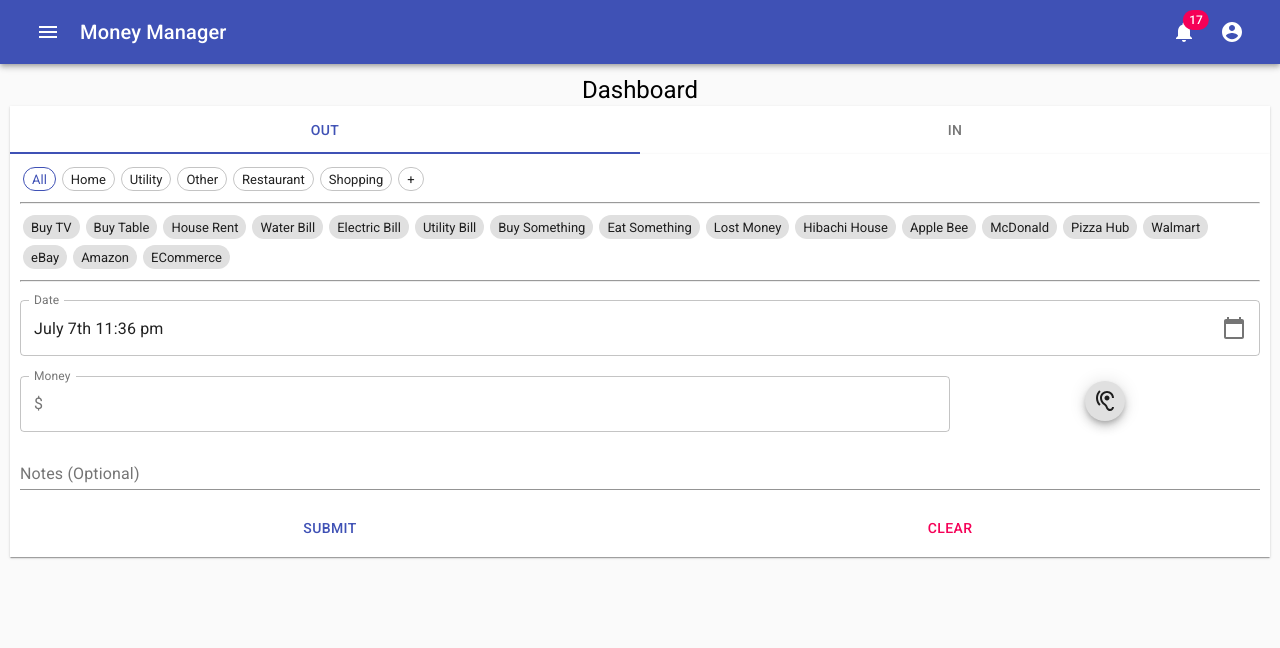
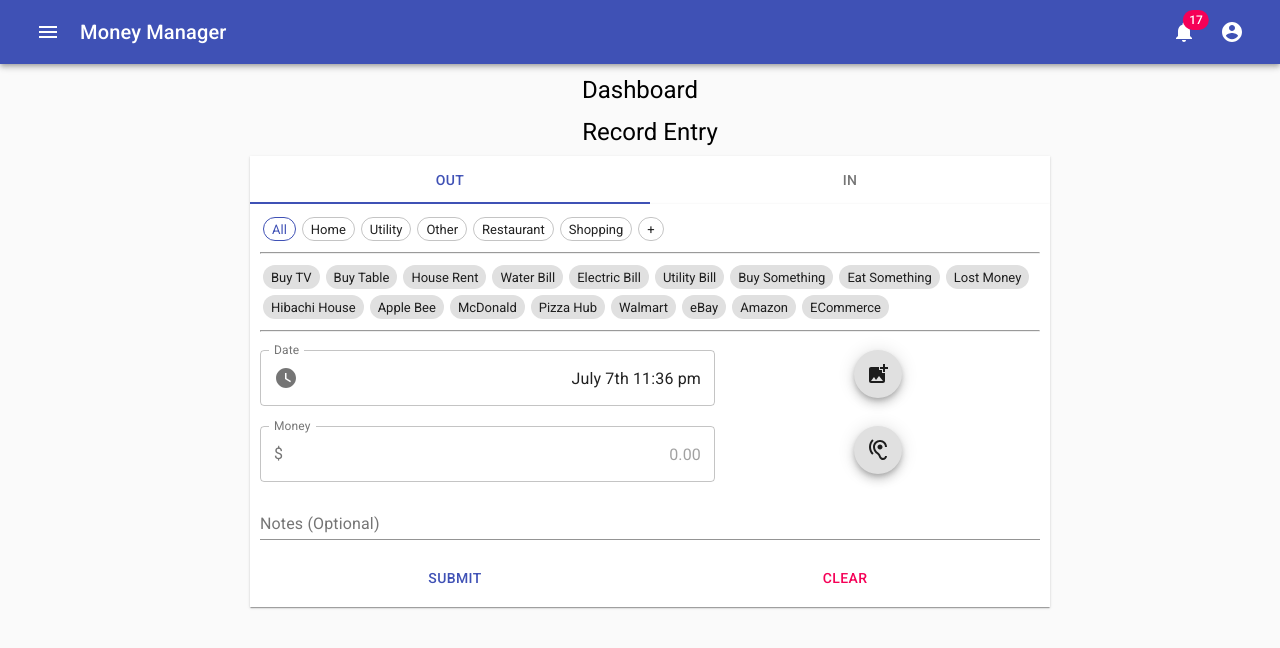
Before and after one commit to wztech0192/money-manager, a React (Create React App) app in the folder client/: page / in a window 1280 px wide. Shown: the top 648 px of the page. Built offline with nearby package versions, Linux system fonts and the light colour scheme.

Commit message:
fix entry form

```diff
--- a/client/src/Components/Entry/EntryForm.jsx
+++ b/client/src/Components/Entry/EntryForm.jsx
@@ -4,42 +4,39 @@ import Tab from '@material-ui/core/Tab';
 import Paper from '@material-ui/core/Paper';
 import Grid from '@material-ui/core/Grid';
 import { withStyles } from '@material-ui/core/styles';
-import Button from '@material-ui/core/Button';
-import TextField from '@material-ui/core/TextField';
-import InputAdornment from '@material-ui/core/InputAdornment';
-import { DateTimePicker } from '@material-ui/pickers';
+import Typography from '@material-ui/core/Typography';
+import FormFields from './FormFields';
+import TypeSelector from './TypeSelector';
+import FormActions from './FormActions';
+import { connect } from 'react-redux';
+import * as recordActions from '../../stores/recordStore/recordAction';
 
-import CalenderIcon from '@material-ui/icons/CalendarToday';
-import Fab from '@material-ui/core/Fab';
-import HearIcon from '@material-ui/icons/Hearing';
-import TypeSelector from './TypeSelector';
-import NumberMask from '../Utilities/NumberMask';
-import { connect } from 'react-redux';
-import {
-  onSelectType,
-  onSelectTab
-} from '../../stores/recordStore/recordAction';
-
-const mapStateToProps = state => {
-  const { selectTab, selectType } = state.record;
-  return {
-    selectTab,
-    selectType
-  };
-};
-console.log(onSelectTab);
-const mapDispatchToProps = { onSelectType, onSelectTab };
+const mapStateToProps = ({ record }) => record;
+const mapDispatchToProps = recordActions;
 
 class EntryForm extends Component {
   render() {
     const {
       classes,
       selectTab,
+      onSelectTab,
+      onSelectType,
       selectType,
-      onSelectType,
-      onSelectTab
+      onSubmitRecord,
+      onClearRecord,
+      onEnterRecordMoney,
+      onEnterRecordDate,
+      onEnterRecordSummary,
+      recordSummary,
+      recordMoney,
+      recordDateTime
     } = this.props;
     return (
+      <div className="container">
+        <div className="max-width">
+          <Typography align="center" variant="h5" gutterBottom>
+            Record Entry
+          </Typography>
           <Grid container>
             <Grid item xs={12}>
               <Paper square>
@@ -63,73 +60,44 @@ class EntryForm extends Component {
                     <TypeSelector
                       aria-label="select outcome/income type"
                       classes={classes}
-                  selectedType={selectType}
                       onSelectType={onSelectType}
+                      selectType={selectType}
                     />
                   </Grid>
-              <Grid item xs={12} className={classes.inputGrid}>
-                <DateTimePicker
-                  disablePast
-                  aria-label="date input"
-                  label="Date"
-                  showTodayButton
-                  inputVariant="outlined"
-                  InputProps={{
-                    endAdornment: <CalenderIcon color="action" />
-                  }}
-                  fullWidth
+                  <Grid item xs={12}>
+                    <FormFields
+                      aria-label="all form fields"
+                      classes={classes}
+                      onEnterRecordMoney={onEnterRecordMoney}
+                      onEnterRecordDate={onEnterRecordDate}
+                      onEnterRecordSummary={onEnterRecordSummary}
+                      recordSummary={recordSummary}
+                      recordMoney={recordMoney}
+                      recordDateTime={recordDateTime}
                     />
                   </Grid>
-              <Grid item xs={9} className={classes.inputGrid}>
-                <TextField
-                  aria-label="money input"
-                  className={classes.formControl}
-                  variant="outlined"
-                  label="Money"
-                  InputProps={{
-                    classes: {
-                      input: classes.input
-                    },
-                    inputComponent: NumberMask,
-                    startAdornment: (
-                      <InputAdornment position="start">$</InputAdornment>
-                    )
-                  }}
-                  fullWidth
+                  <Grid item xs={12}>
+                    <FormActions
+                      aria-label="all form actions such as submit and clear"
+                      classes={classes}
+                      onSubmitRecord={onSubmitRecord}
+                      onClearRecord={onClearRecord}
                     />
-              </Grid>
-              <Grid item xs={3} className={classes.fab}>
-                <Fab size="small" aria-label="click to read all inputs">
-                  <HearIcon />
-                </Fab>
-              </Grid>
-              <Grid item xs={12}>
-                <TextField label="Notes (Optional)" fullWidth multiline />
-              </Grid>
-              <Grid container className={classes.btnGrid}>
-                <Grid item xs={6}>
-                  <Button color="primary" fullWidth>
-                    Submit
-                  </Button>
-                </Grid>
-                <Grid item xs={6}>
-                  <Button color="secondary" fullWidth>
-                    Clear
-                  </Button>
-                </Grid>
                   </Grid>
                 </Grid>
               </Paper>
             </Grid>
           </Grid>
+        </div>
+      </div>
     );
   }
 }
 
-const style = theme => ({
-  fab: {
+const style = () => ({
+  Fab: {
     textAlign: 'center',
-    paddingTop: 15
+    marginTop: 10
   },
   entryContainer: {
     padding: 10
--- /dev/null
+++ b/client/src/Components/Entry/FormActions.jsx
@@ -0,0 +1,18 @@
+import React from 'react';
+import Grid from '@material-ui/core/Grid';
+import Button from '@material-ui/core/Button';
+
+export default ({ classes, onSubmitRecord, onClearRecord }) => (
+  <Grid container className={classes.btnGrid}>
+    <Grid item xs={6}>
+      <Button color="primary" fullWidth onClick={onSubmitRecord}>
+        Submit
+      </Button>
+    </Grid>
+    <Grid item xs={6}>
+      <Button color="secondary" fullWidth onClick={onClearRecord}>
+        Clear
+      </Button>
+    </Grid>
+  </Grid>
+);
--- /dev/null
+++ b/client/src/Components/Entry/FormFields.jsx
@@ -0,0 +1,80 @@
+import React from 'react';
+import TextField from '@material-ui/core/TextField';
+import InputAdornment from '@material-ui/core/InputAdornment';
+import { DateTimePicker } from '@material-ui/pickers';
+import AddPhotoIcon from '@material-ui/icons/AddPhotoAlternate';
+import CalenderIcon from '@material-ui/icons/WatchLater';
+import Fab from '@material-ui/core/Fab';
+import HearIcon from '@material-ui/icons/Hearing';
+import NumberMask from '../Utilities/NumberMask';
+import Grid from '@material-ui/core/Grid';
+
+export default ({
+  onEnterRecordMoney,
+  onEnterRecordDate,
+  onEnterRecordSummary,
+  recordSummary,
+  recordMoney,
+  recordDateTime,
+  classes
+}) => (
+  <Grid container>
+    <Grid item xs={7} className={classes.inputGrid}>
+      <DateTimePicker
+        value={recordDateTime}
+        onChange={onEnterRecordDate}
+        aria-label="date input"
+        label="Date"
+        showTodayButton
+        inputVariant="outlined"
+        InputProps={{
+          classes: {
+            input: classes.input
+          },
+          startAdornment: <CalenderIcon color="action" />
+        }}
+        fullWidth
+      />
+    </Grid>
+    <Grid item xs={5} className={classes.Fab}>
+      <Fab size="medium" aria-label="click to add image to the record">
+        <AddPhotoIcon />
+      </Fab>
+    </Grid>
+
+    <Grid item xs={7} className={classes.inputGrid}>
+      <TextField
+        aria-label="money input"
+        className={classes.formControl}
+        variant="outlined"
+        label="Money"
+        placeholder="0.00"
+        defaultValue={recordMoney}
+        onBlur={onEnterRecordMoney}
+        InputProps={{
+          classes: {
+            input: classes.input
+          },
+          inputComponent: NumberMask,
+          startAdornment: <InputAdornment position="start">$</InputAdornment>
+        }}
+        fullWidth
+      />
+    </Grid>
+
+    <Grid item xs={5} className={classes.Fab}>
+      <Fab size="medium" aria-label="click to read all inputs">
+        <HearIcon />
+      </Fab>
+    </Grid>
+    <Grid item xs={12}>
+      <TextField
+        label="Notes (Optional)"
+        fullWidth
+        multiline
+        defaultValue={recordSummary}
+        onBlur={onEnterRecordSummary}
+      />
+    </Grid>
+  </Grid>
+);
--- a/client/src/Components/Entry/index.jsx
+++ /dev/null
@@ -1,14 +0,0 @@
-import React from 'react';
-import EntryForm from './EntryForm';
-import Typography from '@material-ui/core/Typography';
-
-export default () => (
-  <div className="container">
-    <div className="max-width">
-      <Typography align="center" variant="h5" gutterBottom>
-        Record Entry
-      </Typography>
-      <EntryForm />
-    </div>
-  </div>
-);
--- a/client/src/Components/RouterView.jsx
+++ b/client/src/Components/RouterView.jsx
@@ -1,7 +1,7 @@
 import React, { Component } from 'react';
 import { Route, Switch } from 'react-router-dom';
 import Dashboard from './Dashboard';
-import Entry from './Entry';
+import EntryForm from './Entry/EntryForm';
 import { CSSTransition, TransitionGroup } from 'react-transition-group';
 
 class RouterView extends Component {
@@ -19,7 +19,7 @@ class RouterView extends Component {
         <CSSTransition key={location.key} classNames="page" timeout={300}>
           <Switch location={location}>
             <Route exact path="/" component={Dashboard} />
-            <Route exact path="/Entry" component={Entry} />
+            <Route exact path="/Entry" component={EntryForm} />
           </Switch>
         </CSSTransition>
       </TransitionGroup>
--- a/client/src/stores/actionTypes.js
+++ b/client/src/stores/actionTypes.js
@@ -1,5 +1,8 @@
+export const SUBMIT_RECORD = 'SUBMIT_RECORD';
+export const CLEAR_RECORD = 'CLEAR_RECORD';
+export const SELECT_RECORD_TAB = 'SELECT_RECORD_TAB';
 export const SELECT_RECORD_TYPE = 'SELECT_RECORD_TYPE';
-
-export const SUBMIT_RECORD = 'SUBMIT_RECORD';
-
-export const SELECT_RECORD_TAB = 'SELECT_RECORD_TAB';
+export const ENTER_RECORD_MONEY = 'ENTER_RECORD_MONEY';
+export const ENTER_RECORD_DATE = 'ENTER_RECORD_DATE';
+export const ENTER_RECORD_SUMMARY = 'ENTER_RECORD_SUMMARY';
+export const DISPLAY_RECORD_ERROR = 'DISPLAY_ERROR';
--- a/client/src/stores/recordStore/recordAction.js
+++ b/client/src/stores/recordStore/recordAction.js
@@ -1,7 +1,12 @@
 import {
   SUBMIT_RECORD,
+  CLEAR_RECORD,
   SELECT_RECORD_TYPE,
-  SELECT_RECORD_TAB
+  SELECT_RECORD_TAB,
+  ENTER_RECORD_DATE,
+  ENTER_RECORD_MONEY,
+  ENTER_RECORD_SUMMARY,
+  DISPLAY_RECORD_ERROR
 } from '../actionTypes';
 
 export const onSelectType = e => dispatch =>
@@ -15,3 +20,19 @@ export const onSelectTab = (e, selectTab) => dispatch =>
     type: SELECT_RECORD_TAB,
     selectTab
   });
+
+export const onEnterRecordDate = recordDateTime => dispatch =>
+  dispatch({ type: ENTER_RECORD_DATE, recordDateTime });
+
+export const onEnterRecordMoney = e => dispatch =>
+  dispatch({ type: ENTER_RECORD_MONEY, recordMoney: e.target.value });
+
+export const onEnterRecordSummary = e => dispatch =>
+  dispatch({ type: ENTER_RECORD_SUMMARY, recordSummary: e.target.value });
+
+export const onSubmitRecord = () => (dispatch, state) => {
+  console.log(state);
+};
+//dispatch({ type: SUBMIT_RECORD });
+
+export const onClearRecord = () => dispatch => dispatch({ type: CLEAR_RECORD });
--- a/client/src/stores/recordStore/recordReducer.js
+++ b/client/src/stores/recordStore/recordReducer.js
@@ -1,16 +1,29 @@
 import {
   SUBMIT_RECORD,
+  CLEAR_RECORD,
   SELECT_RECORD_TYPE,
-  SELECT_RECORD_TAB
+  SELECT_RECORD_TAB,
+  ENTER_RECORD_DATE,
+  ENTER_RECORD_MONEY,
+  DISPLAY_RECORD_ERROR,
+  ENTER_RECORD_SUMMARY
 } from '../actionTypes';
 
 const defaultState = {
   selectType: null,
-  selectTab: 0
+  selectTab: 0,
+  recordDateTime: new Date(),
+  recordSummary: '',
+  recordMoney: '',
+  recordErrors: []
 };
 
 export default (state = defaultState, action) => {
   switch (action.type) {
+    case SUBMIT_RECORD:
+      return defaultState;
+    case CLEAR_RECORD:
+      return defaultState;
     case SELECT_RECORD_TYPE:
       return {
         ...state,
@@ -21,9 +34,28 @@ export default (state = defaultState, action) => {
         ...state,
         selectTab: action.selectTab
       };
-    case SUBMIT_RECORD:
-      return {};
+    case ENTER_RECORD_DATE:
+      return {
+        ...state,
+        recordDateTime: action.recordDateTime
+      };
+    case ENTER_RECORD_MONEY:
+      return {
+        ...state,
+        recordMoney: action.recordMoney
+      };
+    case ENTER_RECORD_SUMMARY:
+      return {
+        ...state,
+        recordSummary: action.recordSummary
+      };
+    case DISPLAY_RECORD_ERROR:
+      return {
+        ...state,
+        recordErrors: action.recordErrors
+      };
     default:
       return state;
   }
+  return state;
 };
```
Also changed, not shown: client/src/Components/Entry/TypeSelector.jsx (+5 -4 lines). Lines whose indentation alone changed are shown as unchanged.
